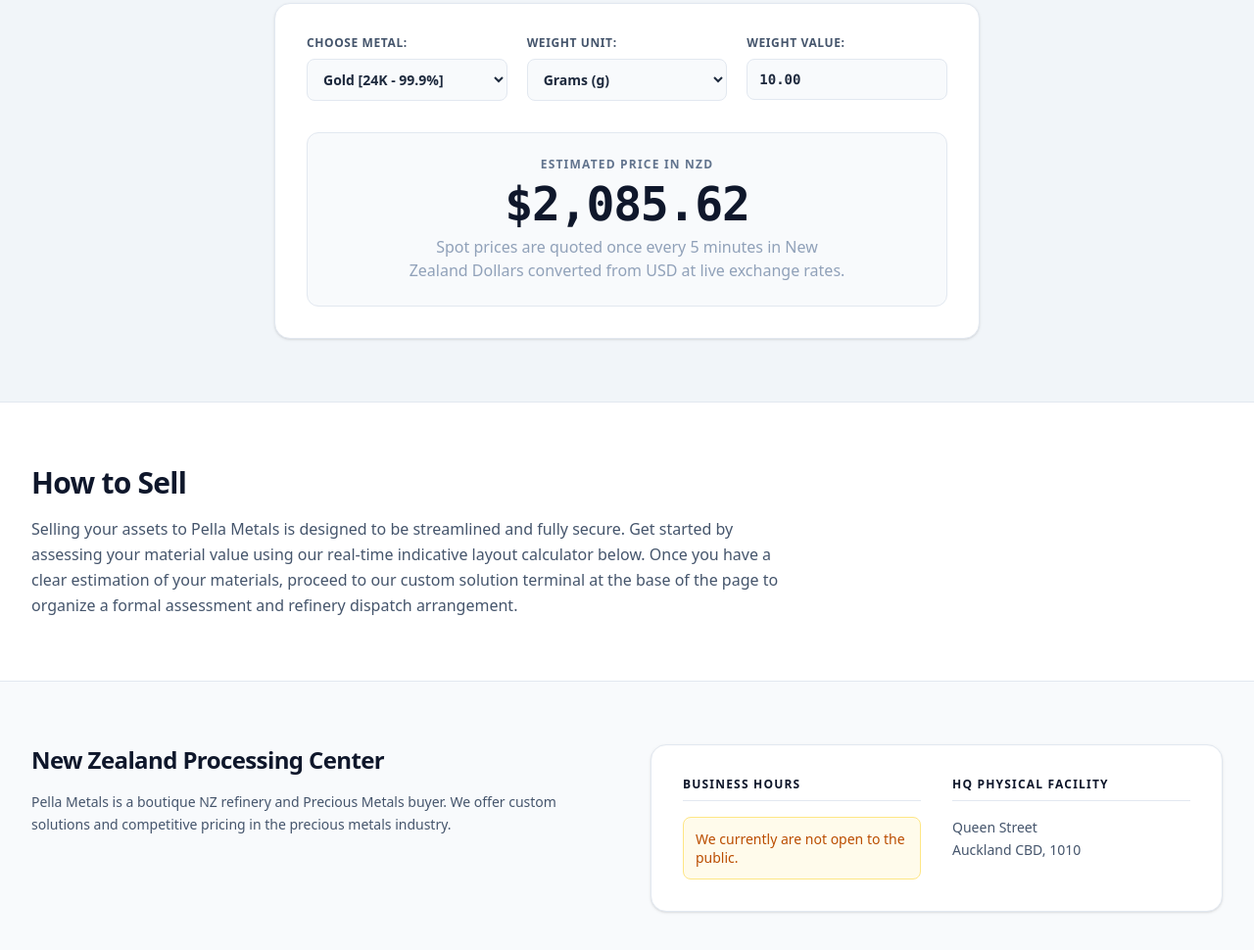
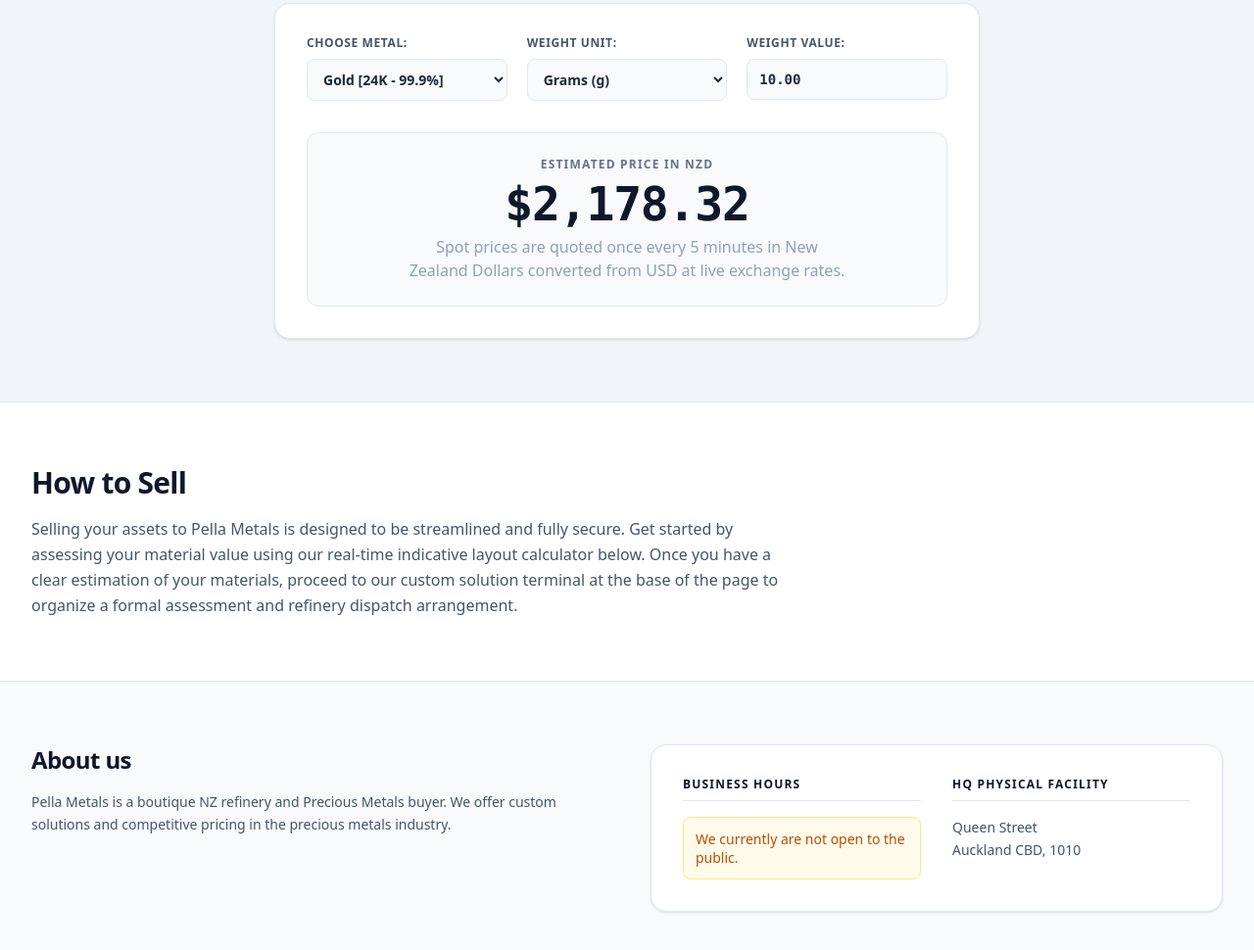
Before and after one commit to YopDude/metals, a plain HTML site: page index.html in a window 1280 px wide. Shown: the part 2040-3010 px from the top of the page at 98% size. Drawn offline with nearby package versions, Linux system fonts and the light colour scheme; no server answers.

Commit message:
Update index.html

```diff
--- a/index.html
+++ b/index.html
@@ -272,7 +272,7 @@
             <div class="grid grid-cols-1 lg:grid-cols-2 gap-12 items-start">
 
             <div class="space-y-4">
-                <h2 class="text-xl sm:text-2xl font-bold tracking-tight text-slate-900">New Zealand Processing Center</h2>
+                <h2 class="text-xl sm:text-2xl font-bold tracking-tight text-slate-900">About us</h2>
                 <p class="text-sm text-slate-600 leading-relaxed">
                     Pella Metals is a boutique NZ refinery and Precious Metals buyer. We offer custom solutions and competitive pricing in the precious metals industry.
                 </p>
@@ -366,10 +366,10 @@
 
         // Configuration Vectors with customized purity parameters
         const assetConfig = {
-            gold_24k:      { type: 'gold',      purity: 0.999, margin: 0.90 }, // 10% discount
-            gold_18k:      { type: 'gold',      purity: 0.750, margin: 0.90 }, // 10% discount
-            gold_14k:      { type: 'gold',      purity: 0.583, margin: 0.90 }, // 10% discount
-            gold_9k:       { type: 'gold',      purity: 0.375, margin: 0.90 }, // 10% discount
+            gold_24k:      { type: 'gold',      purity: 0.999, margin: 0.94 }, // 6% discount
+            gold_18k:      { type: 'gold',      purity: 0.750, margin: 0.94 }, // 6% discount
+            gold_14k:      { type: 'gold',      purity: 0.583, margin: 0.94 }, // 6% discount
+            gold_9k:       { type: 'gold',      purity: 0.375, margin: 0.94 }, // 6% discount
             silver_999:    { type: 'silver',    purity: 0.999, margin: 0.60 }, // 40% discount
             silver_925:    { type: 'silver',    purity: 0.925, margin: 0.60 }, // 40% discount
             platinum_pure: { type: 'platinum',  purity: 0.999, margin: 0.85 }, // 15% discount
```
